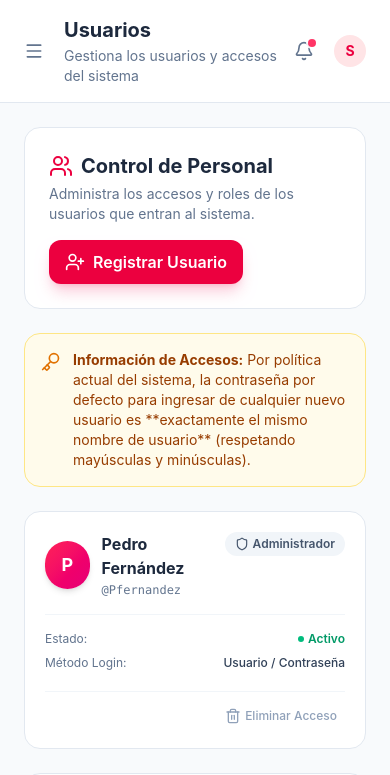
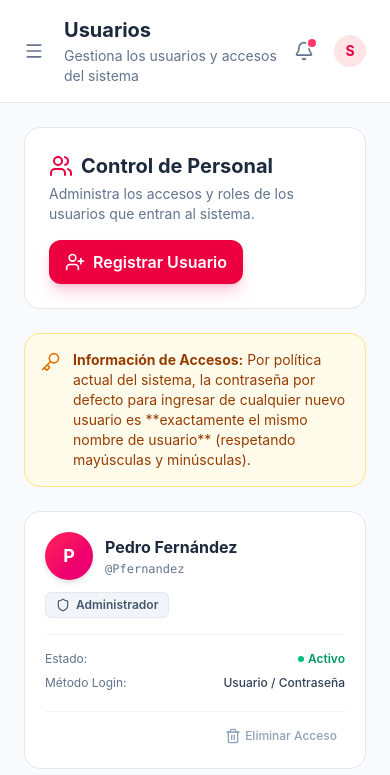
Before and after one commit to LuisVilla97Go/Grupo-1-Proyecto-React, a React (Vite) app: page /admin/users in a window 390 px wide. Shown: the top 775 px of the page. Built offline with nearby package versions, Linux system fonts and the light colour scheme; sample sign-in values are in the browser's storage.

Commit message:
mejoras de responsive en users.tsx

```diff
--- a/src/pages/admin/Users.tsx
+++ b/src/pages/admin/Users.tsx
@@ -23,6 +23,15 @@ export default function Users() {
 
     const handleSubmit = (e: React.FormEvent) => {
         e.preventDefault();
+
+        if (/^\s/.test(name) || /\s$/.test(name)) {
+            toast.error("El nombre no puede comenzar ni terminar con espacios.");
+            return;
+        }
+        if (/^\s/.test(username) || /\s$/.test(username)) {
+            toast.error("El nombre de usuario no puede comenzar ni terminar con espacios.");
+            return;
+        }
 
         if (!name.trim() || !username.trim()) {
             toast.error("Por favor completa el nombre y el usuario.");
@@ -103,34 +112,36 @@ export default function Users() {
                         <div
                             key={u.username}
                             className={`bg-white rounded-2xl border p-5 flex flex-col justify-between transition-all duration-300 hover:shadow-lg ${isSelf
-                                ? "border-rose-300 ring-1 ring-rose-100 bg-rose-50/10"
-                                : "border-slate-200"
+                                    ? "border-rose-300 ring-1 ring-rose-100 bg-rose-50/10"
+                                    : "border-slate-200"
                                 }`}
                         >
                             <div>
                                 {/* Cabecera Tarjeta */}
-                                <div className="flex items-start justify-between">
-                                    <div className="flex items-center gap-3">
-                                        <div className="w-12 h-12 rounded-full bg-linear-to-br from-rose-500 to-pink-600 flex items-center justify-center text-white font-bold text-lg shadow-md">
+                                <div className="flex flex-col gap-3">
+                                    <div className="flex items-center gap-3 min-w-0">
+                                        <div className="w-12 h-12 shrink-0 rounded-full bg-linear-to-br from-rose-500 to-pink-600 flex items-center justify-center text-white font-bold text-lg shadow-md">
                                             {u.name.charAt(0)}
                                         </div>
-                                        <div>
+                                        <div className="min-w-0">
                                             <h3 className="font-bold text-slate-800 flex items-center gap-1.5">
-                                                {u.name}
+                                                <span className="truncate">{u.name}</span>
                                                 {isSelf && (
-                                                    <span className="text-[10px] bg-rose-100 text-rose-700 px-2 py-0.5 rounded-full font-semibold">
+                                                    <span className="shrink-0 text-[10px] bg-rose-100 text-rose-700 px-2 py-0.5 rounded-full font-semibold">
                                                         Tú
                                                     </span>
                                                 )}
                                             </h3>
-                                            <p className="text-xs text-slate-500 font-mono mt-0.5">
+                                            <p className="text-xs text-slate-500 font-mono mt-0.5 truncate">
                                                 @{u.username}
                                             </p>
                                         </div>
                                     </div>
-                                    <div className="flex items-center gap-1 bg-slate-100 px-2.5 py-1 rounded-full text-slate-600 text-xs font-semibold">
-                                        <Shield className="w-3.5 h-3.5" />
-                                        {u.role}
+                                    <div className="flex">
+                                        <div className="flex items-center gap-1.5 bg-slate-100 border border-slate-200 px-2.5 py-1 rounded-md text-slate-600 text-xs font-semibold">
+                                            <Shield className="w-3.5 h-3.5" />
+                                            {u.role}
+                                        </div>
                                     </div>
                                 </div>
 
```
